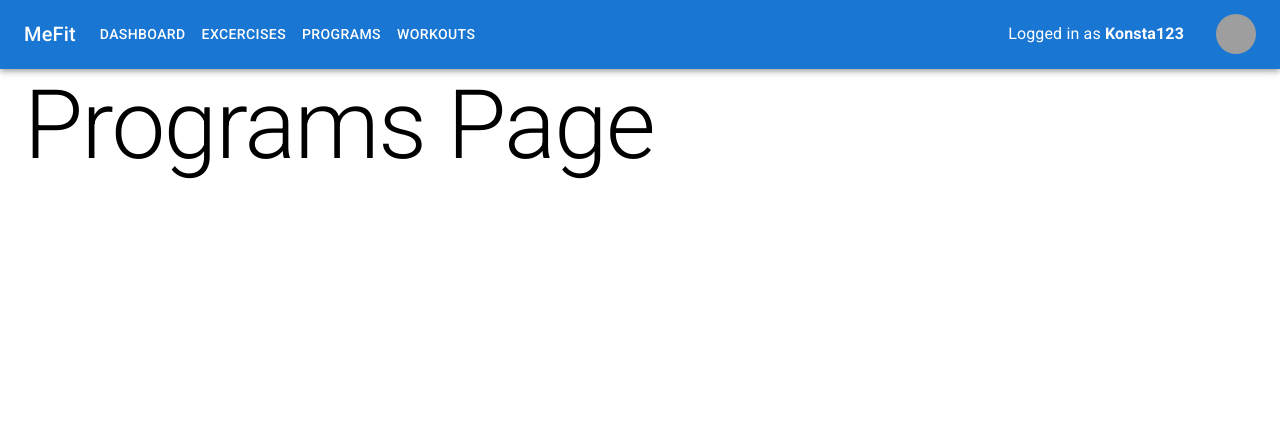
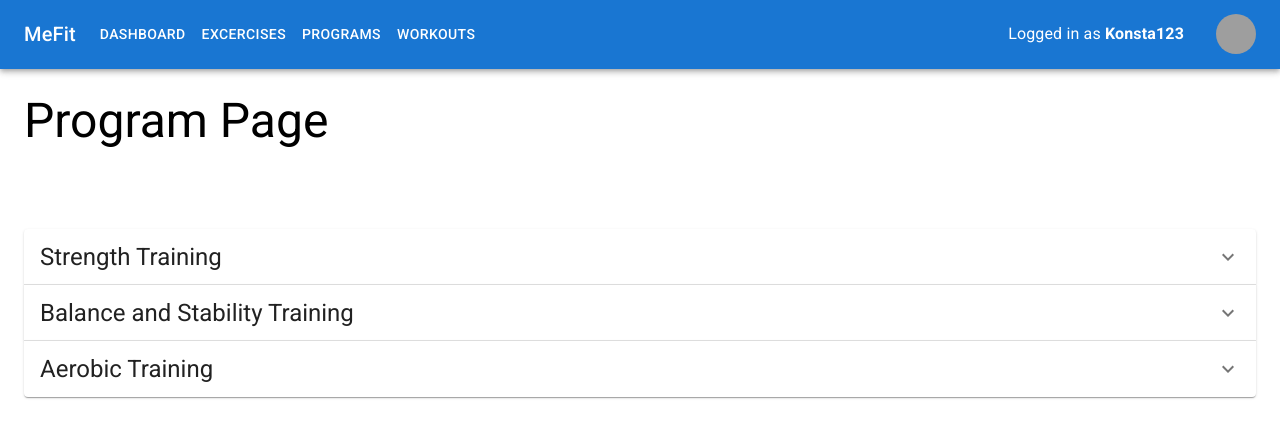
Before and after one commit to MiriTam/MeFit-FE, a React (Create React App) app: page /programs in a window 1280 px wide. Shown: the top 438 px of the page. Built offline with nearby package versions, Linux system fonts and the light colour scheme; grey boxes are pictures that could not be loaded.

Commit message:
FEAT: Added Accordion feature to ProgramsPage

```diff
--- a/src/components/LoginForm.jsx
+++ b/src/components/LoginForm.jsx
@@ -2,8 +2,6 @@ import {
 	Avatar,
 	Button,
 	Checkbox,
-	Container,
-	CssBaseline,
 	FormControlLabel,
 	Grid,
 	TextField,
--- /dev/null
+++ b/src/components/ProgramForm.jsx
@@ -0,0 +1,57 @@
+import { Accordion, AccordionDetails, AccordionSummary, Typography } from '@mui/material';
+import ExpandMoreIcon from '@mui/icons-material/ExpandMore';
+
+const ProgramForm = () => {
+	return (
+		<div className='pt-20'>
+			<Accordion>
+				<AccordionSummary
+					expandIcon={<ExpandMoreIcon />}
+					aria-controls='panel1a-content'
+					id='panel1a-header'>
+					<Typography variant='h5'>Strength Training</Typography>
+				</AccordionSummary>
+				<AccordionDetails>
+					<Typography>
+						Lorem ipsum dolor sit amet, consectetur adipisicing elit. Adipisci quo, quibusdam
+						molestiae voluptatem excepturi molestias impedit voluptatum rerum eum, aliquid
+						cumque, vitae recusandae est tempore sint suscipit maxime labore!
+						<img src="musclearm.svg" alt='musclearm' className='w-40 mt-6'></img>
+					</Typography>
+				</AccordionDetails>
+			</Accordion>
+			<Accordion>
+				<AccordionSummary
+					expandIcon={<ExpandMoreIcon />}
+					aria-controls='panel1a-content'
+					id='panel1a-header'>
+					<Typography variant='h5'>Balance and Stability Training</Typography>
+				</AccordionSummary>
+				<AccordionDetails>
+					<Typography>
+						Lorem ipsum dolor sit amet consectetur adipisicing elit. Nesciunt tenetur rem
+						quisquam nisi, saepe dolor laudantium voluptatum assumenda provident, vel at nemo
+						nostrum repudiandae ratione. Omnis obcaecati tempore quaerat quae.
+					</Typography>
+				</AccordionDetails>
+			</Accordion>
+			<Accordion>
+				<AccordionSummary
+					expandIcon={<ExpandMoreIcon />}
+					aria-controls='panel1a-content'
+					id='panel1a-header'>
+					<Typography variant='h5'>Aerobic Training</Typography>
+				</AccordionSummary>
+				<AccordionDetails>
+					<Typography>
+						Lorem ipsum dolor sit amet consectetur adipisicing elit. Nesciunt tenetur rem
+						quisquam nisi, saepe dolor laudantium voluptatum assumenda provident, vel at nemo
+						nostrum repudiandae ratione. Omnis obcaecati tempore quaerat quae.
+					</Typography>
+				</AccordionDetails>
+			</Accordion>
+		</div>
+	);
+};
+
+export default ProgramForm;
--- a/src/pages/ProgramsPage.jsx
+++ b/src/pages/ProgramsPage.jsx
@@ -1,13 +1,15 @@
 import { Container, Typography } from '@mui/material';
 import React from 'react';
 import Navbar from '../components/Navbar';
+import ProgramForm from '../components/ProgramForm';
 
 const ProgramsPage = () => {
 	return (
 		<>
 			<Navbar />
 			<Container maxWidth='xl'>
-				<Typography variant='h1'>Programs Page</Typography>
+				<Typography variant='h3' sx={{mt:3}}>Program Page</Typography>
+				<ProgramForm />
 			</Container>
 		</>
 	);
```
Also changed, not shown: public/musclearm.svg (added), 1 other file (tests, documents, lock files or other folders).
